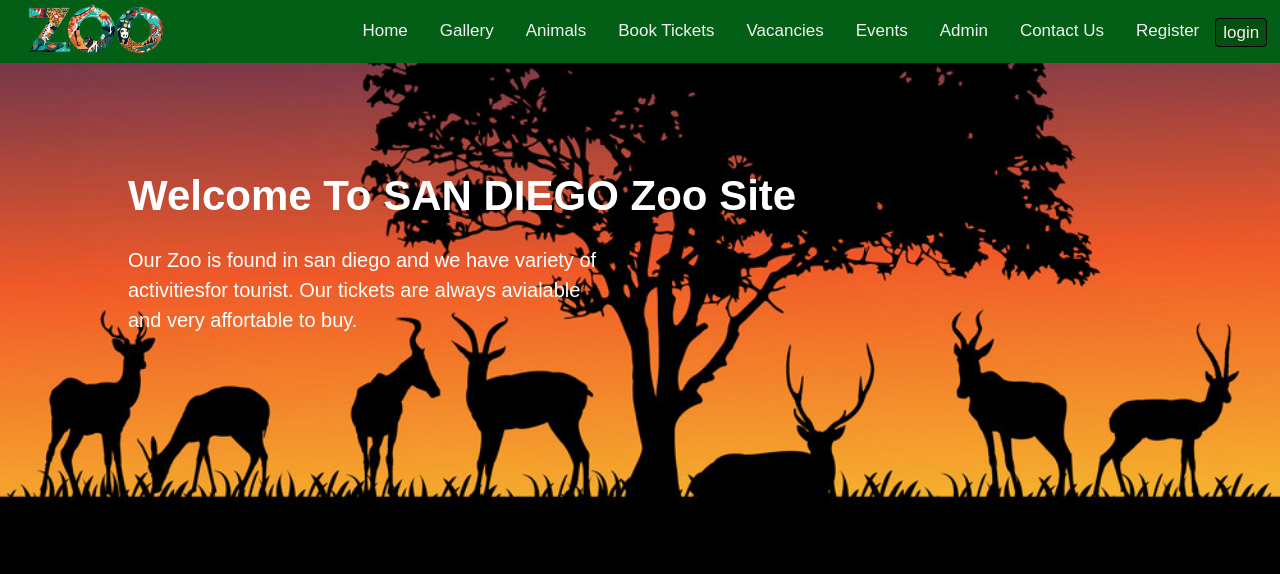
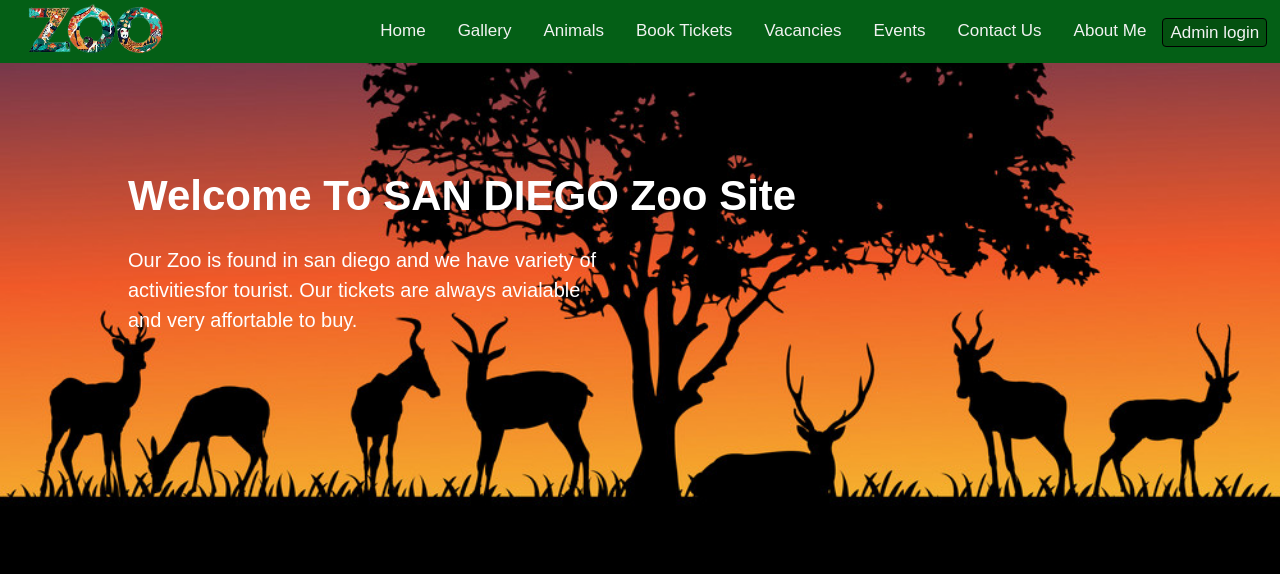
Before and after one commit to ANJWICLINTON123/Zepstra_zoo_management_system, a PHP site: page /index.php in a window 1280 px wide. Shown: the top 574 px of the page. Run offline with PHP 8.4, Linux system fonts and the light colour scheme; some libraries are stand-ins or nearby versions.

Commit message:
modified

```diff
--- a/Header.php
+++ b/Header.php
@@ -19,10 +19,9 @@
        </span>
           <ul class="navbar-nav">
 
-          <li><a class = "login" href="login.php">login</a></li>
-            <li><a href="Registration.php">Register</a></li>
+          <li><a class = "login" href="login.php">Admin login</a></li>
+            <li><a href="Registration.php">About Me</a></li>
             <li><a href="ContactUS.php">Contact Us</a></li>
-            <li><a href="admin.php">Admin</a></li>
             <li><a href="Events.php">Events</a></li>
             <li><a href="Vacancies.php">Vacancies</a></li>
             <li><a href="BookTicket.php">Book Tickets</a></li>
@@ -42,7 +41,7 @@
     <a href="Events.php">Events</a>
     <a href="ContactUS.php">Contact Us</a>
     <a href="Registration.php">Register</a>
-    <a class = "login1" href="login.php">login</a>
+    <a class = "login1" href="login.php"> Admin login</a>
 </div>
 
 
```
